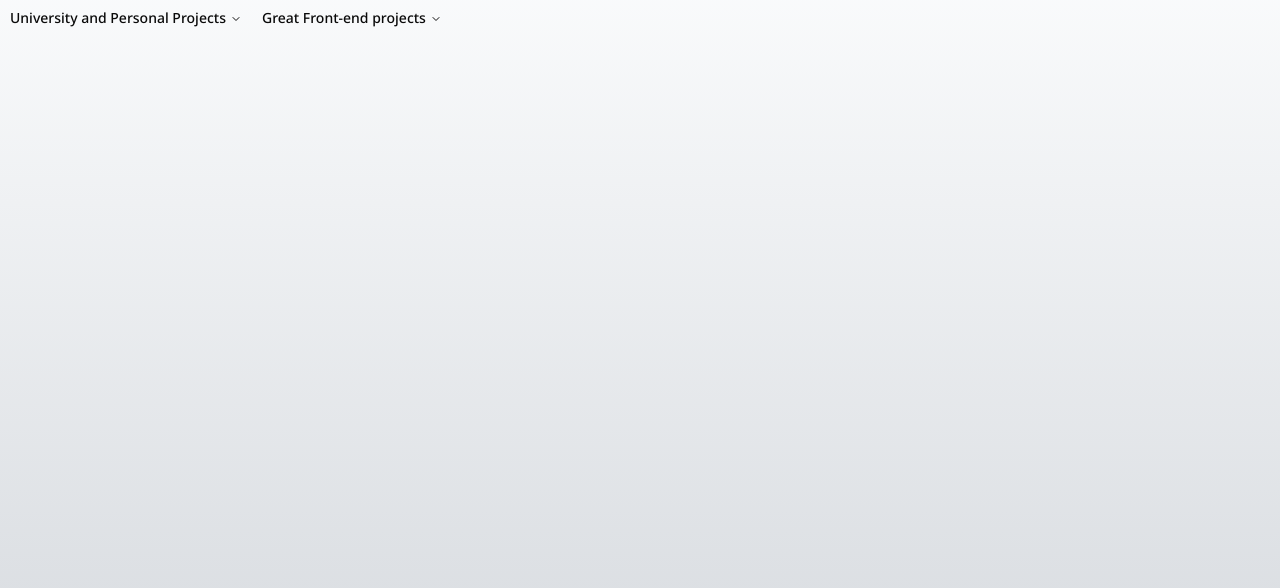
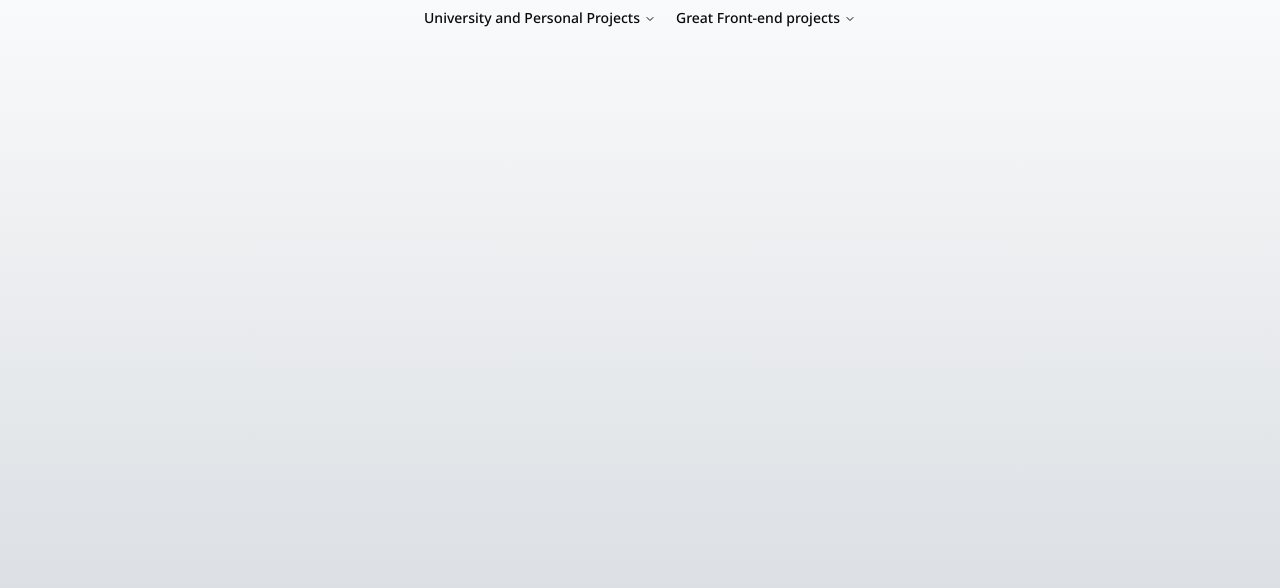
Before and after one commit to Nv4n/portfolio-showcase, a Next.js app: page / in a window 1280 px wide. Shown: the top 588 px of the page. Built offline with nearby package versions, Linux system fonts and the light colour scheme.

Commit message:
update layout styles

```diff
--- a/app/layout.tsx
+++ b/app/layout.tsx
@@ -35,10 +35,10 @@ export default function RootLayout({
 			)}
 		>
 			<body className="min-h-full bg-linear-to-b from-gray-50 to-[#d2d6db] bg-no-repeat">
-				<header>
+				<header className="flex items-center justify-center">
 					<NavigationDropdownMenu />
 				</header>
-				<main className="flex px-8 py-16   flex-col items-center justify-center">
+				<main className="flex px-8 py-16 flex-col items-center justify-center">
 					{children}
 				</main>
 			</body>
```
